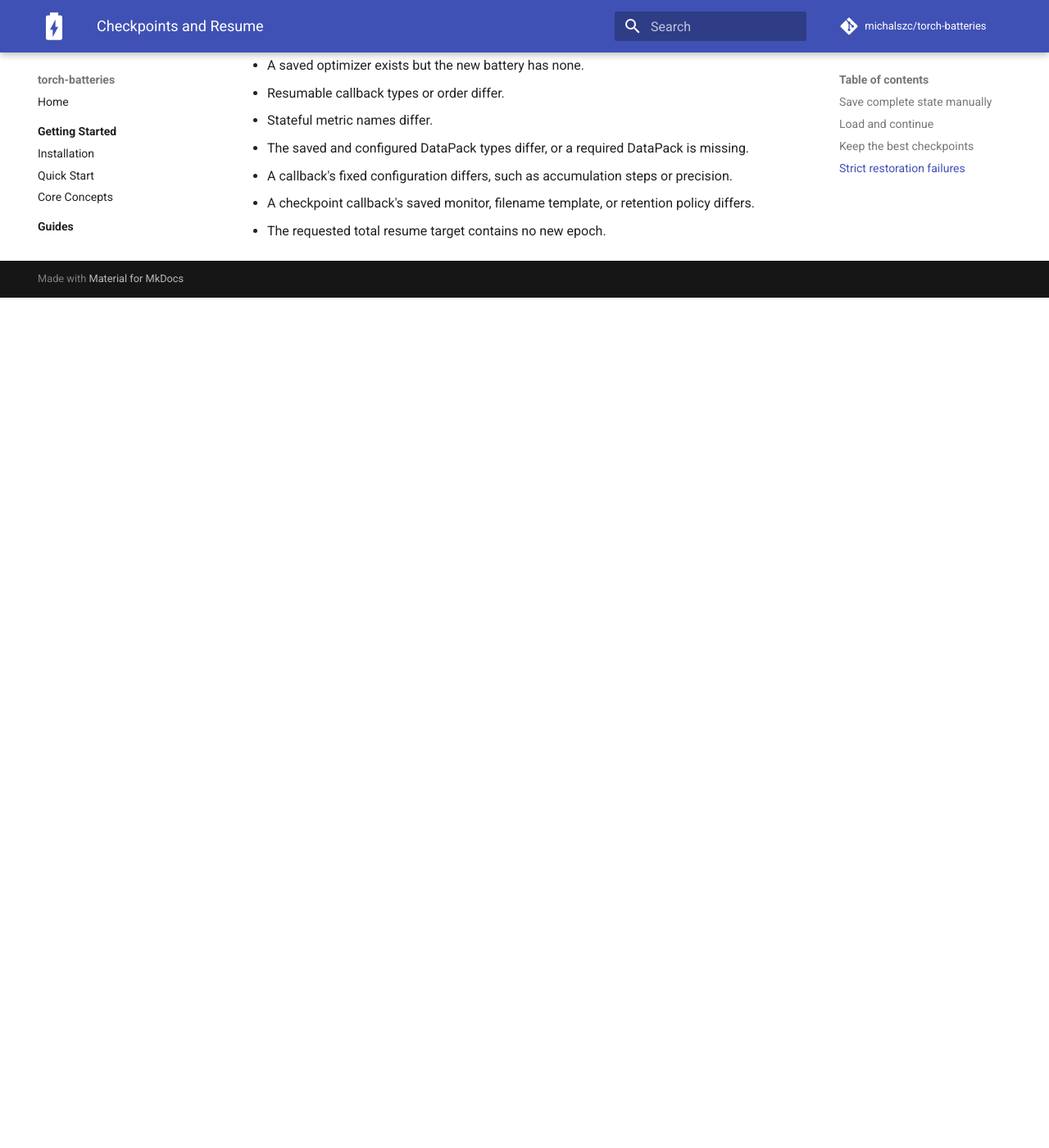
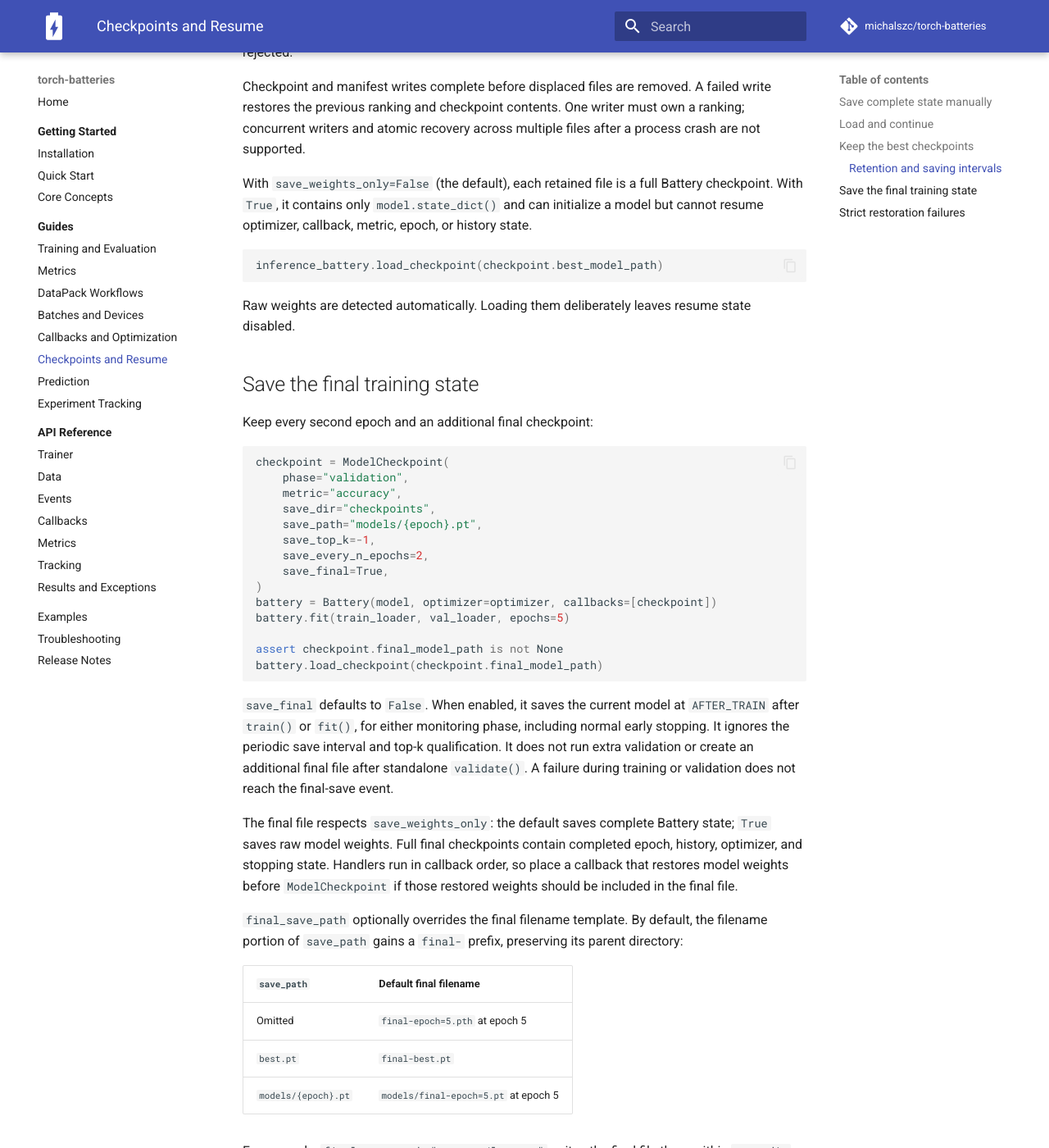
Before and after one commit to michalszc/torch-batteries, an MkDocs documentation site: the page built from documentation/guides/checkpoints.md, in a window 1280 px wide and 1400 px high, scrolled down 3285 px. Shown: the whole window at 82% size. Built offline with MkDocs 1.6.1 and Material for MkDocs 9.7.7, drawn with Linux system fonts in a browser that asks for light colours; comment, search, counter and statistics services are not loaded; before the commit the page ends 3648 px from its top, so only the background shows below that; some of the changed text lies outside the part shown.

Commit message:
docs(checkpoints): document saving policies for 1.0.1

````diff
--- a/documentation/guides/checkpoints.md
+++ b/documentation/guides/checkpoints.md
@@ -99,9 +99,31 @@
 )
 ```
 
-Missing directories are created. A `.pth` suffix is added only when the template has
-no suffix. Static Top-K templates gain an epoch field so retained files do not
-overwrite each other. Deleted rankings remove their files.
+Both `phase` and `metric` are required. Missing directories are created. A `.pth`
+suffix is added only when the template has no suffix. Static templates gain an epoch
+field when retaining multiple checkpoints or using unlimited retention, so retained
+files do not overwrite each other. Evicted periodic checkpoints are deleted.
+
+### Retention and saving intervals
+
+`save_top_k` defaults to `1`. Set it to a positive integer for ranked retention, or
+`-1` to retain every eligible periodic checkpoint, including worse scores and ties.
+Zero and values below `-1` are invalid. `best_model_path` and `best_score` still identify
+the best retained checkpoint in unlimited mode.
+
+`save_every_n_epochs` defaults to `1` and must be a positive integer. It uses absolute,
+one-based epoch numbers: a value of `3` allows saves at epochs 3, 6, 9, and so on,
+including after resume. Ineligible epochs are skipped before monitored metrics are
+accessed.
+
+For `phase="validation"`, validation must actually run on the eligible epoch. For
+example, `validate_every_n_epochs=2` together with `save_every_n_epochs=3` allows
+validation checkpoints at epochs 6, 12, and so on. Saving never runs extra validation.
+
+Periodic checkpoints use `AFTER_TRAIN_EPOCH` or `AFTER_VALIDATION_EPOCH`. The latter
+already has the computed validation metrics; the enclosing workflow appends that
+validation history and captures validation DataLoader generator state afterward.
+Use a final checkpoint when you need the state after the complete training workflow.
 
 Each callback run also maintains a private
 `.torch-batteries-top-k-<run-id>.json` ranking manifest in `save_dir`. Keep it with
@@ -139,6 +161,69 @@
 Raw weights are detected automatically. Loading them deliberately leaves resume state
 disabled.
 
+## Save the final training state
+
+Keep every second epoch and an additional final checkpoint:
+
+```python
+checkpoint = ModelCheckpoint(
+    phase="validation",
+    metric="accuracy",
+    save_dir="checkpoints",
+    save_path="models/{epoch}.pt",
+    save_top_k=-1,
+    save_every_n_epochs=2,
+    save_final=True,
+)
+battery = Battery(model, optimizer=optimizer, callbacks=[checkpoint])
+battery.fit(train_loader, val_loader, epochs=5)
+
+assert checkpoint.final_model_path is not None
+battery.load_checkpoint(checkpoint.final_model_path)
+```
+
+`save_final` defaults to `False`. When enabled, it saves the current model at
+`AFTER_TRAIN` after `train()` or `fit()`, for either monitoring phase, including
+normal early stopping. It ignores the periodic save interval and top-k qualification.
+It does not run extra validation or create an additional final file after standalone
+`validate()`. A failure during training or validation does not reach the final-save
+event.
+
+The final file respects `save_weights_only`: the default saves complete Battery
+state; `True` saves raw model weights. Full final checkpoints contain completed epoch,
+history, optimizer, and stopping state. Handlers run in callback order, so place a
+callback that restores model weights before `ModelCheckpoint` if those restored
+weights should be included in the final file.
+
+`final_save_path` optionally overrides the final filename template. By default, the
+filename portion of `save_path` gains a `final-` prefix, preserving its parent
+directory:
+
+| `save_path` | Default final filename |
+| --- | --- |
+| Omitted | `final-epoch=5.pth` at epoch 5 |
+| `best.pt` | `final-best.pt` |
+| `models/{epoch}.pt` | `models/final-epoch=5.pt` at epoch 5 |
+
+For example, `final_save_path="exports/last.pt"` writes the final file there within
+`save_dir`. The same template fields, metric-name insertion, and suffix rules apply
+to periodic and final files. Final template metrics come from the selected phase's
+metrics available at `AFTER_TRAIN`; validation metrics may be from an earlier epoch
+when the last epoch skips validation. Missing template fields raise a formatting
+error. A filename using only `{epoch}` needs no monitored metric at completion.
+
+The read-only `final_model_path` is `None` until a successful final save, then reports
+the actual path, including any collision suffix. Each callback/run identity retains
+only its latest final checkpoint. This file is tracked in the manifest separately
+from `best_k_models` and never changes best/kth scores. Its replacement is committed
+before the previous owned final file is removed; periodic files and unrelated files
+are protected by collision suffixes. Full restoration reconciles both the periodic
+ranking and the latest final path with the manifest.
+
+Older callback metadata without the new options defaults to
+`save_every_n_epochs=1`, `save_final=False`, and `final_save_path=None`, with no final
+path recorded. Recreate matching saving options when resuming a configured run.
+
 ## Strict restoration failures
 
 Restoration fails rather than silently changing an experiment when:
````
Also changed, not shown: documentation/guides/callbacks.md (+15 -0 lines), documentation/release-notes.md (+7 -1 lines), 1 other file.
